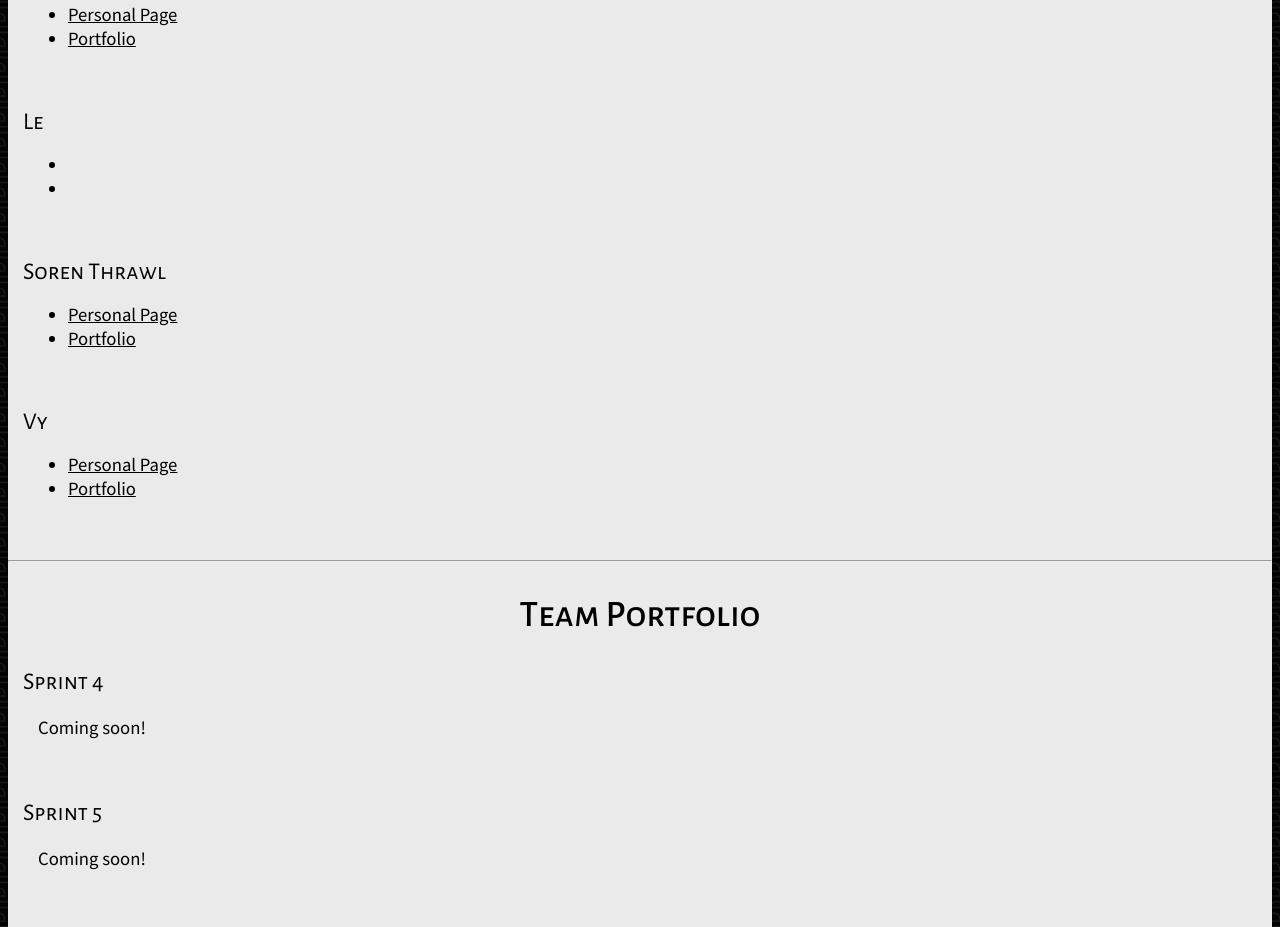
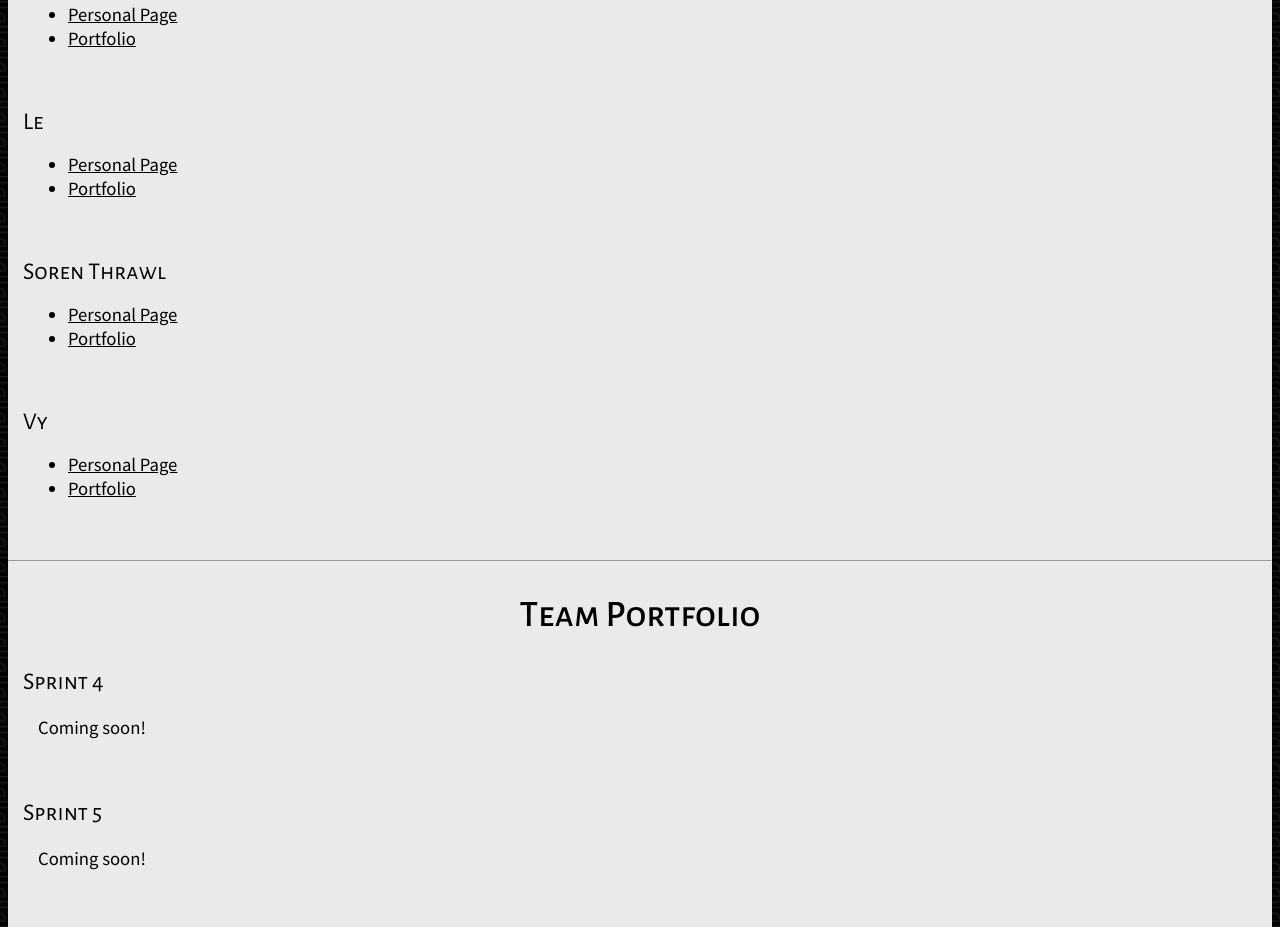
Before and after one commit to JustEnough-WebApp/GettingToKnowEachOther_Teams, a website: page static/index.html in a window 1280 px wide. Shown: the part 1105-2032 px from the top of the page. Drawn offline with Linux system fonts and the light colour scheme.

Commit message:
my first commit

```diff
--- a/static/index.html
+++ b/static/index.html
@@ -48,6 +48,10 @@
                         alt="Vy" title="Vy">
 
                     <!-- Le -->
+                    <area shape="poly"
+                    coords="476,192,465,211,460,232,456,253,459,268,468,286,469,347,474,385,479,446,493,448,501,352,509,446,524,446,529,383,542,342,553,282,564,259,558,218,550,197,536,166,517,137,498,137,483,163"
+                    href="https://assignment-personal-webpage-nodejs-nl.azurewebsites.net" target="_blank"
+                    alt="Le" title="Le">
                 </map>
             </div>
         </section>
@@ -74,8 +78,10 @@
             <br>
             <h3>Le</h3>
             <ul>
-                <li><a></a></li> <!-- Individual Getting to know each other -->
-                <li><a></a></li> <!-- Individual Portfolio -->
+                <li><a href="https://assignment-personal-webpage-nodejs-nl.azurewebsites.net" target="_blank">
+                    Personal Page</a></li>
+                <li><a href="https://assignment-portfolio-nodejs-nl.azurewebsites.net" target="_blank">
+                    Portfolio</a></li>
             </ul>
 
             <br>
```
Also changed, not shown: 1 other file.
